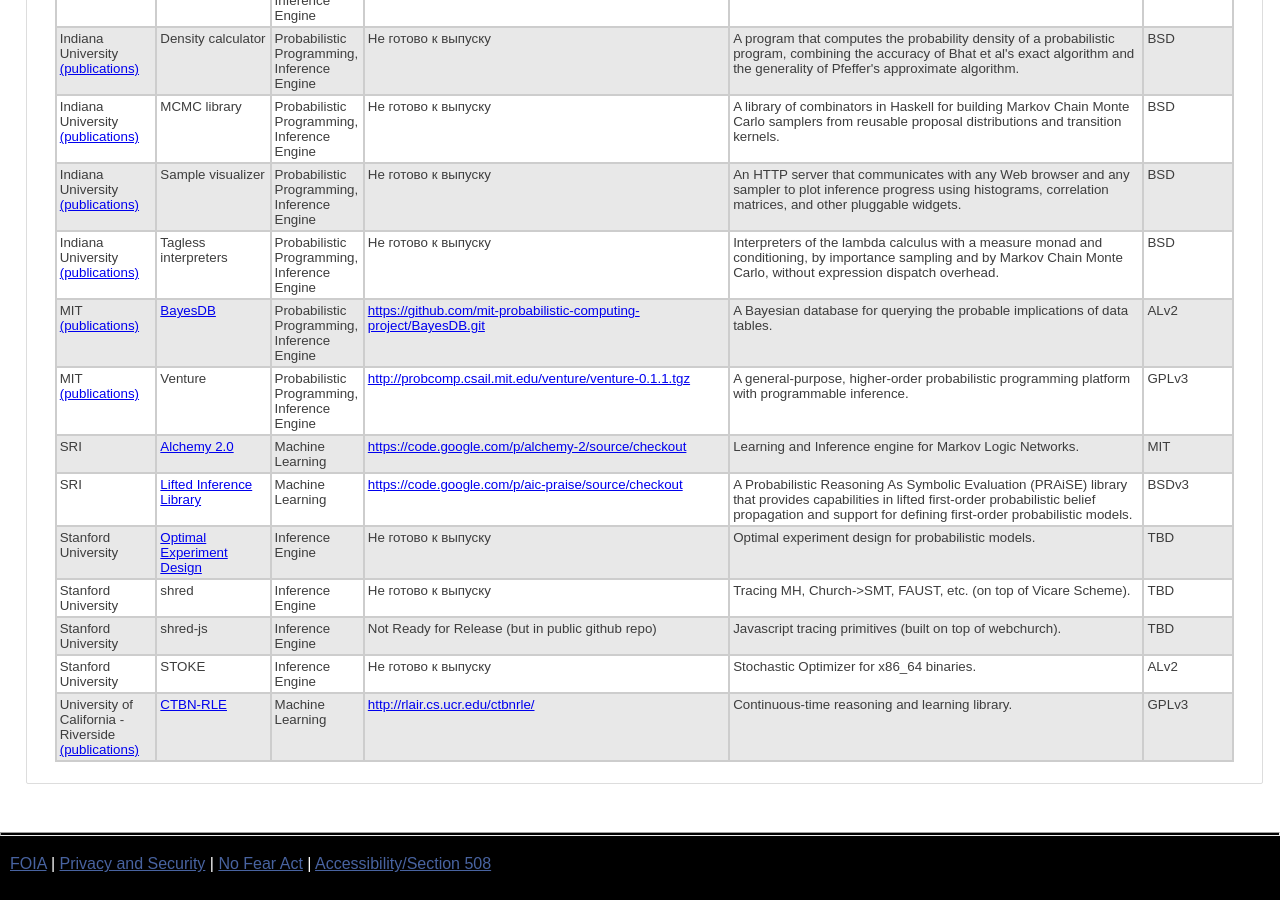
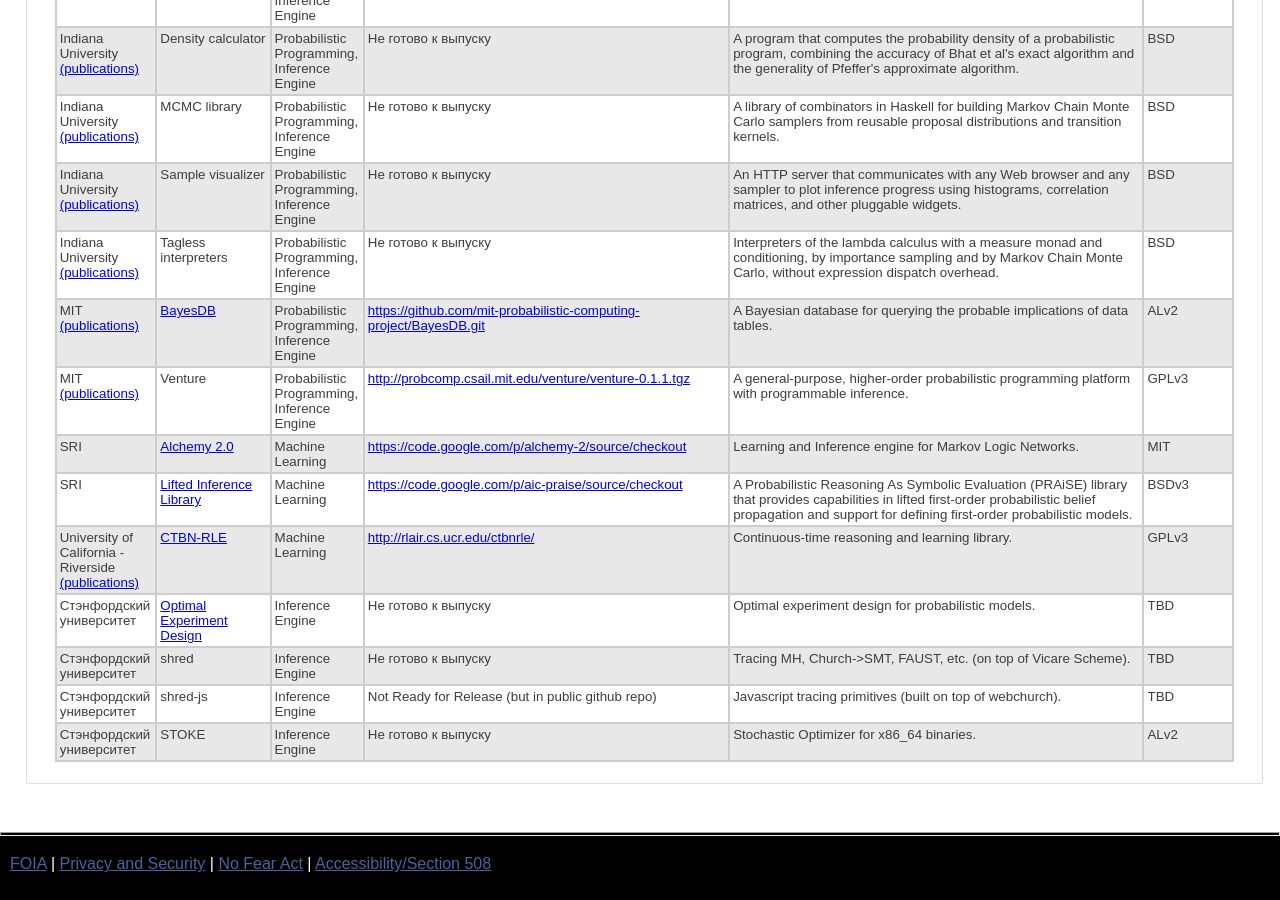
Before and after one commit to kant2002/darpa-ru, a Jekyll site: the page built from ru/PPAML.html, in a window 1280 px wide and 900 px high, scrolled down 2563 px. Built offline with Jekyll 4.4.1, drawn with Linux system fonts in a browser that asks for light colours.

Commit message:
New translations PPAML.html (Russian)

```diff
--- a/ru/PPAML.html
+++ b/ru/PPAML.html
@@ -225,28 +225,28 @@
 <td class=license><span onmouseover='licenseInfo("MIT", "MIT License", "http://en.wikipedia.org/wiki/MIT_License", "The MIT license allows for permissive, free distribution of software and is compatible with GNU GPL.", event)'>MIT</span> </td>
  </tr>
 <tr>
-  <td class='team'>Stanford University</td>
+  <td class='team'>Стэнфордский университет</td>
  <td width='202' class='project'><a href='https://github.com/lydaniel/oed_py' class='external' target='_blank'>Optimal Experiment Design</a></td>  <td class=category>Inference Engine</td>
   <td class=code> Не готово к выпуску </td>
  <td class=description> Optimal experiment design for probabilistic models. </td>
 <td class=license><span>TBD</span> </td>
  </tr>
 <tr>
-  <td class='team'>Stanford University</td>
+  <td class='team'>Стэнфордский университет</td>
  <td width='202' class='project'>STOKE</td>  <td class=category>Inference Engine</td>
   <td class=code> Не готово к выпуску </td>
  <td class=description> Stochastic Optimizer for x86_64 binaries. </td>
 <td class=license><span onmouseover='licenseInfo("ALv2", "Apache License 2.0", "https://www.apache.org/licenses/LICENSE-2.0", "This free software license includes certain patent termination and indemnification provisions, compatible with GPL3.", event)'>ALv2</span> </td>
  </tr>
 <tr>
-  <td class='team'>Stanford University</td>
+  <td class='team'>Стэнфордский университет</td>
  <td width='202' class='project'>shred</td>  <td class=category>Inference Engine</td>
   <td class=code> Не готово к выпуску </td>
  <td class=description> Tracing MH, Church->SMT, FAUST, etc. (on top of Vicare Scheme). </td>
 <td class=license><span>TBD</span> </td>
  </tr>
 <tr>
-  <td class='team'>Stanford University</td>
+  <td class='team'>Стэнфордский университет</td>
  <td width='202' class='project'>shred-js</td>  <td class=category>Inference Engine</td>
   <td class=code> Not Ready for Release (but in public github repo) </td>
  <td class=description> Javascript tracing primitives (built on top of webchurch). </td>
@@ -333,7 +333,7 @@
 <td class='title'>Marginal Structured SVM with Hidden Variables</td>  <td class='link'>Еще не опубликовано</td>
 </tr>
 <tr>
-  <td class='team'>University of California - Berkeley<a name='University of California - Berkeley'></a></td>
+  <td class='team'>Калифорнийский университет - Беркли<a name='Калифорнийский университет - Беркли'></a></td>
 <td class='title'>Unifying Logic and Probability: Recent Developments</td>  <td class='link'>Еще не опубликовано</td>
 </tr>
 <tr>
```
